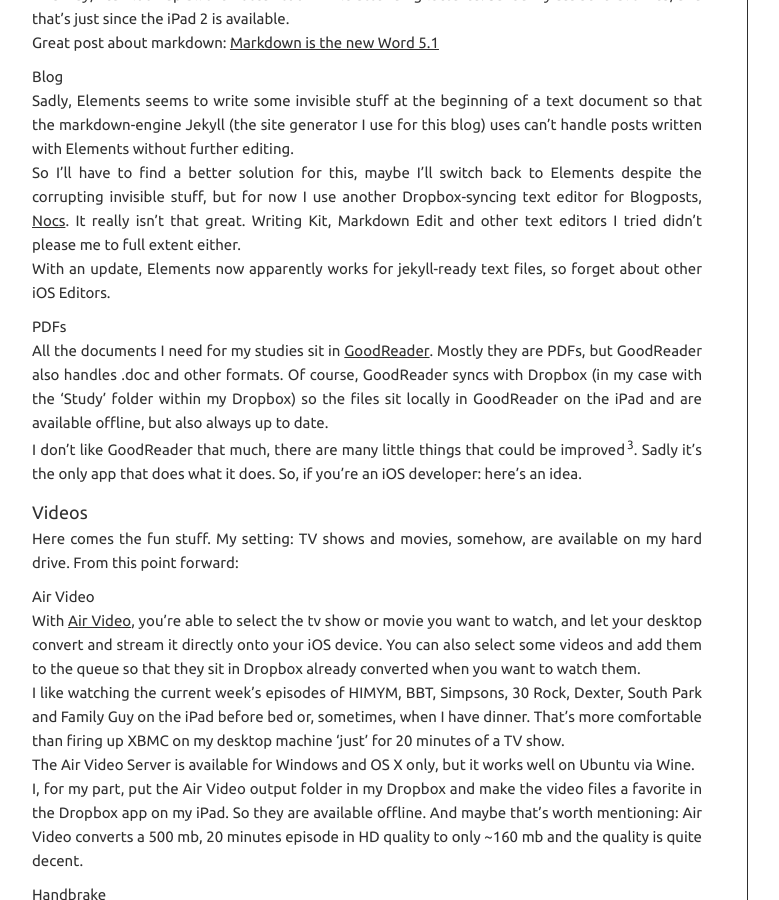
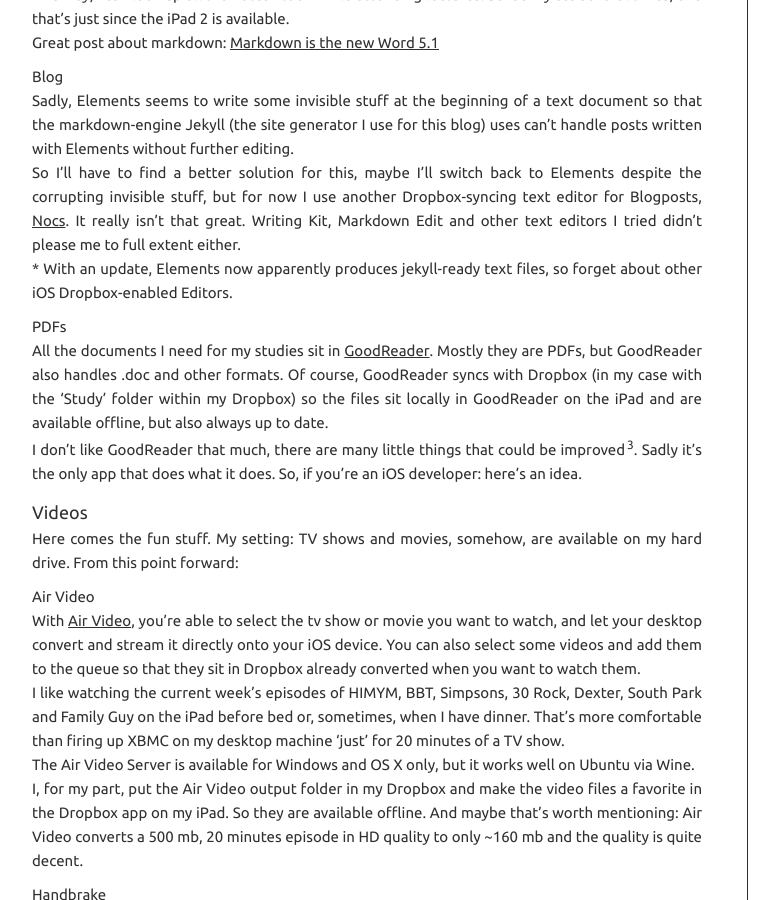
Before and after one commit to tschoof/blog, a Jekyll site: the page built from _posts/2011-06-05-my-iOS-workflow.md, in a window 1280 px wide and 900 px high, scrolled down 1085 px. Shown: the whole window, without its empty margins (158-937 px from the left). Built offline with Jekyll 4.4.1, drawn with Linux system fonts in a browser that asks for light colours; some web fonts are replaced; Markdown is read by kramdown in place of the engine named in the settings; some of the changed text lies outside the part shown.

Commit message:
new article

```diff
--- a/_posts/2011-06-05-my-iOS-workflow.md
+++ b/_posts/2011-06-05-my-iOS-workflow.md
@@ -1,6 +1,6 @@
 ---
 layout: post
-title: My current iOS 'workflow'
+title: My current iOS 'workflow'*
 published: true
 category: tech
 date: 2011-06-05 09:00:00
@@ -23,7 +23,7 @@ Great post about markdown: [Markdown is the new Word 5.1](http://forkbombr.net/m
 **Blog**
 Sadly, Elements seems to write some invisible stuff at the beginning of a text document so that the markdown-engine Jekyll (the site generator I use for this blog) uses can't handle posts written with Elements without further editing.
 So I'll have to find a better solution for this, maybe I'll switch back to Elements despite the corrupting invisible stuff, but for now I use another Dropbox-syncing text editor for Blogposts, [**Nocs**](http://itunes.apple.com/de/app/id396073482?mt=8). It really isn't that great. Writing Kit, Markdown Edit and other text editors I tried didn't please me to full extent either.
-**With an update, Elements now apparently works for jekyll-ready text files, so forget about other iOS Editors.**
+\* **With an update, Elements now apparently produces jekyll-ready text files, so forget about other iOS Dropbox-enabled Editors.**
 
 **PDFs**
 All the documents I need for my studies sit in [**GoodReader**](http://itunes.apple.com/de/app/goodreader-for-iphone/id306277111?mt=8). Mostly they are PDFs, but GoodReader also handles .doc and other formats. Of course, GoodReader syncs with Dropbox (in my case with the 'Study' folder within my Dropbox) so the files sit locally in GoodReader on the iPad and are available offline, but also always up to date.
```
